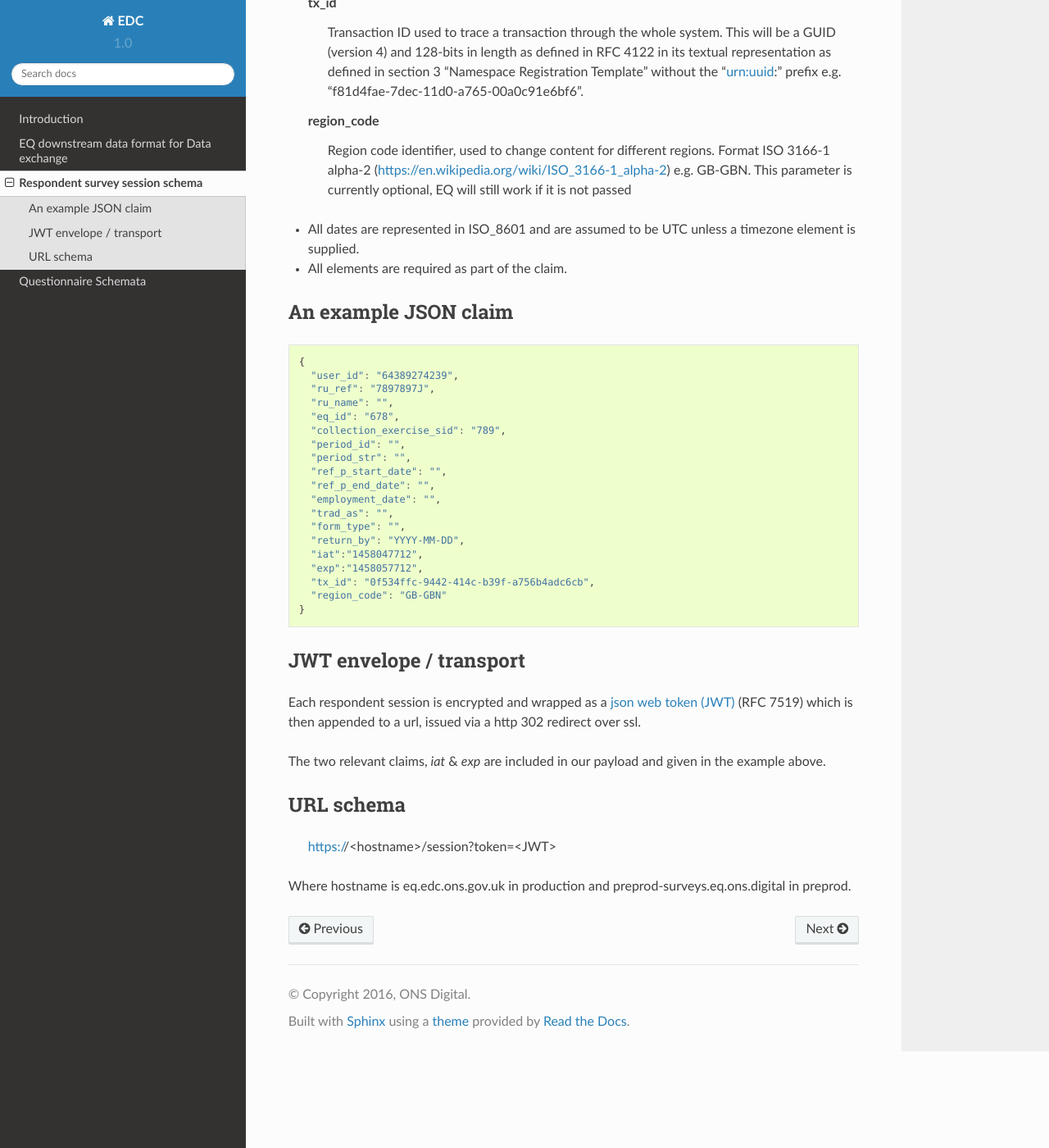
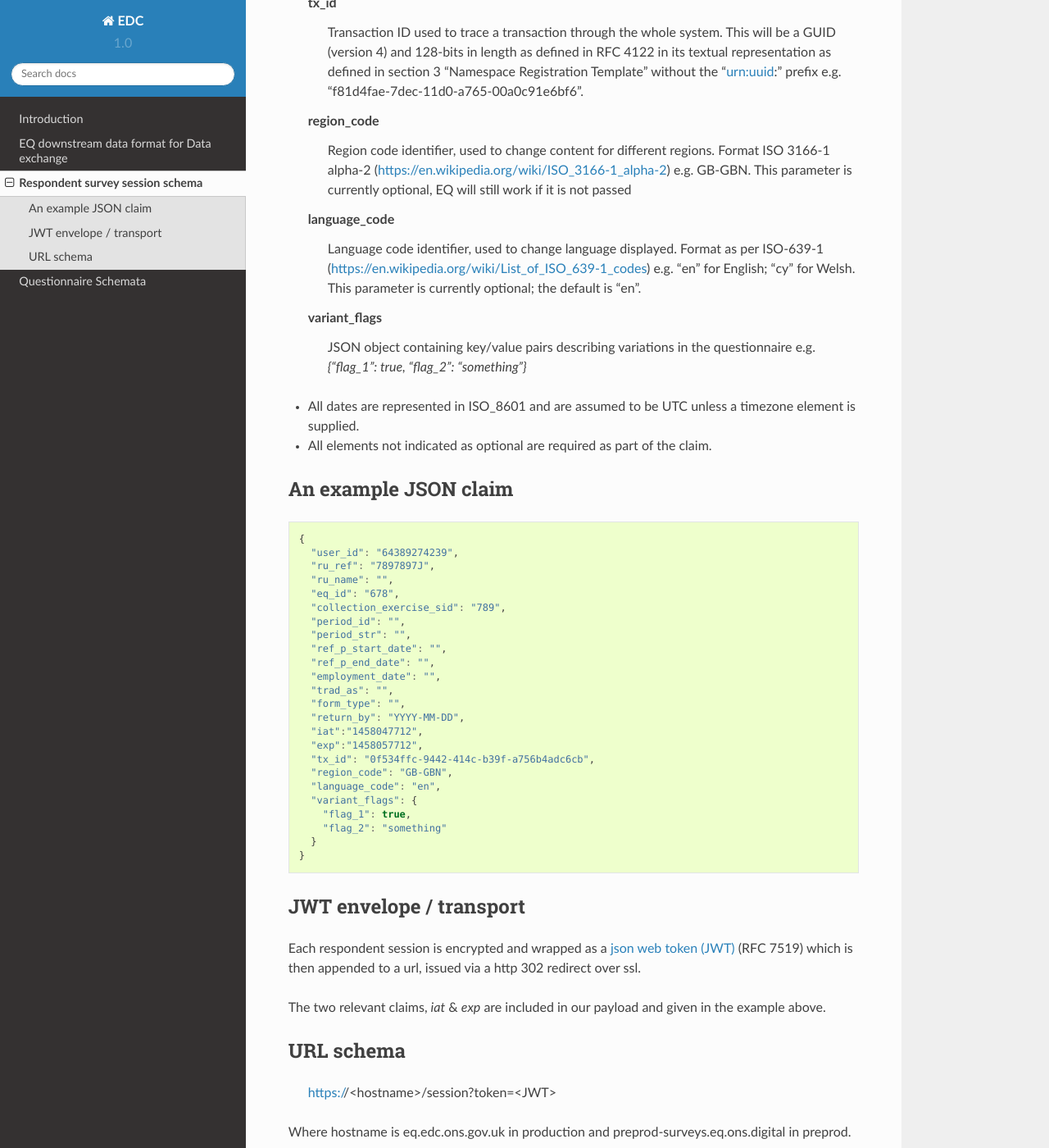
Before and after one commit to ONSdigital/ons-schema-definitions, a Sphinx documentation site: the page built from docs/rm-eq.rst, in a window 1280 px wide and 1400 px high, scrolled down 1447 px. Shown: the whole window at 82% size. Built offline with Sphinx 7.4.7 and the Read the Docs theme 2.0.0, drawn with Linux system fonts in a browser that asks for light colours.

Commit message:
Added language_code and variant_flags to JWT

```diff
--- a/docs/rm-eq.rst
+++ b/docs/rm-eq.rst
@@ -39,12 +39,16 @@ Schema definition
   exp
     Expiry timestamp (UNIX timestamp format) for the JWT, part of the standard
   tx_id
-     Transaction ID used to trace a transaction through the whole system. This will be a GUID (version 4) and 128-bits in length as defined in RFC 4122 in its textual representation as defined in section 3 "Namespace Registration Template" without the "urn:uuid:" prefix e.g. "f81d4fae-7dec-11d0-a765-00a0c91e6bf6".
+    Transaction ID used to trace a transaction through the whole system. This will be a GUID (version 4) and 128-bits in length as defined in RFC 4122 in its textual representation as defined in section 3 "Namespace Registration Template" without the "urn:uuid:" prefix e.g. "f81d4fae-7dec-11d0-a765-00a0c91e6bf6".
   region_code
-     Region code identifier, used to change content for different regions. Format ISO 3166-1 alpha-2 (https://en.wikipedia.org/wiki/ISO_3166-1_alpha-2) e.g. GB-GBN. This parameter is currently optional, EQ will still work if it is not passed
+    Region code identifier, used to change content for different regions. Format ISO 3166-1 alpha-2 (https://en.wikipedia.org/wiki/ISO_3166-1_alpha-2) e.g. GB-GBN. This parameter is currently optional, EQ will still work if it is not passed
+  language_code
+    Language code identifier, used to change language displayed. Format as per ISO-639-1 (https://en.wikipedia.org/wiki/List_of_ISO_639-1_codes) e.g. "en" for English; "cy" for Welsh. This parameter is currently optional; the default is "en".
+  variant_flags
+    JSON object containing key/value pairs describing variations in the questionnaire e.g. `{"flag_1": true, "flag_2": "something"}`
 
 * All dates are represented in ISO_8601 and are assumed to be UTC unless a timezone element is supplied.
-* All elements are required as part of the claim.
+* All elements not indicated as optional are required as part of the claim.
 
 
 
@@ -70,7 +74,12 @@ An example JSON claim
     "iat":"1458047712",
     "exp":"1458057712",
     "tx_id": "0f534ffc-9442-414c-b39f-a756b4adc6cb",
-    "region_code": "GB-GBN"
+    "region_code": "GB-GBN",
+    "language_code": "en",
+    "variant_flags": {
+      "flag_1": true,
+      "flag_2": "something"
+    }
   }
 
 
```
Also changed, not shown: README.md (+2 -2 lines).
